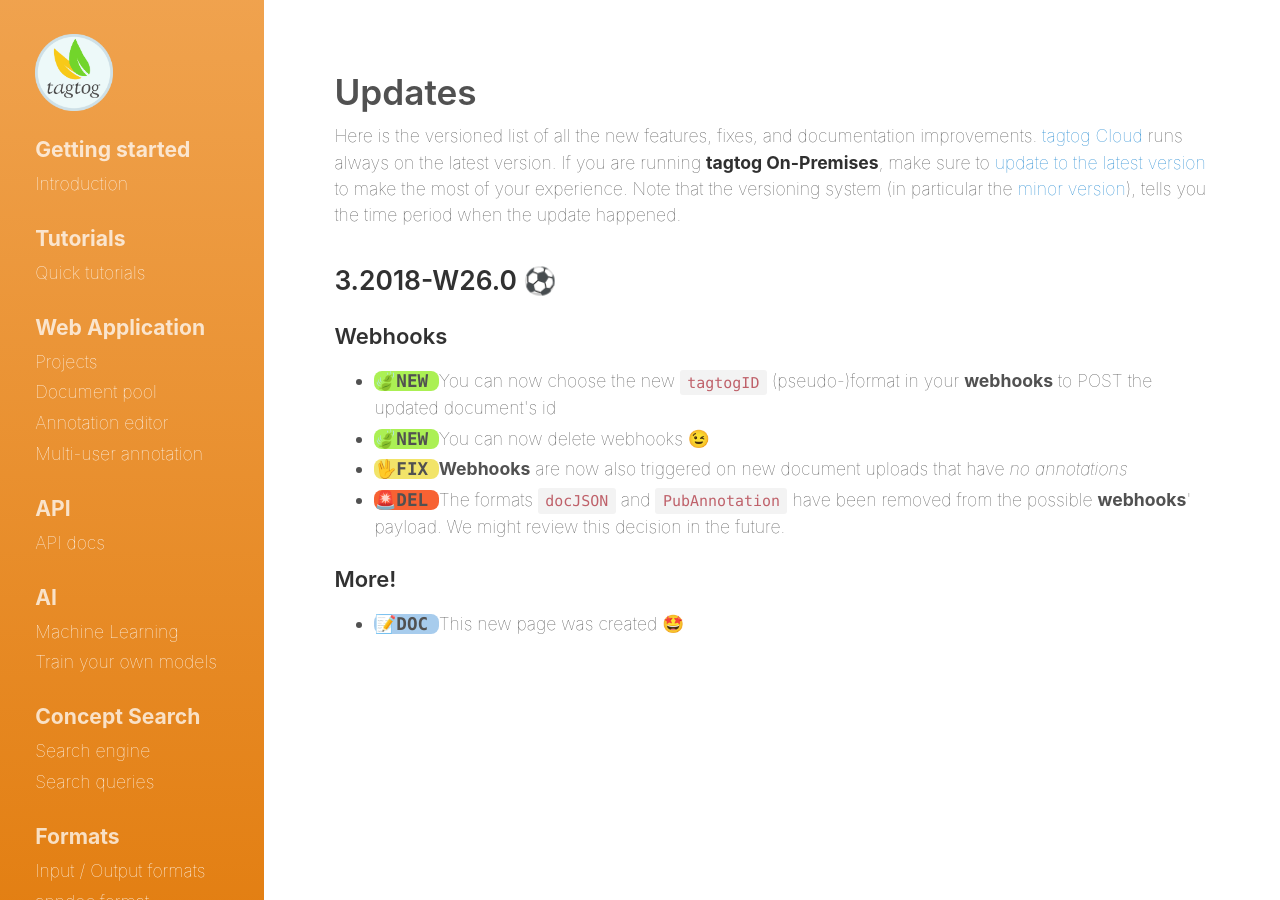
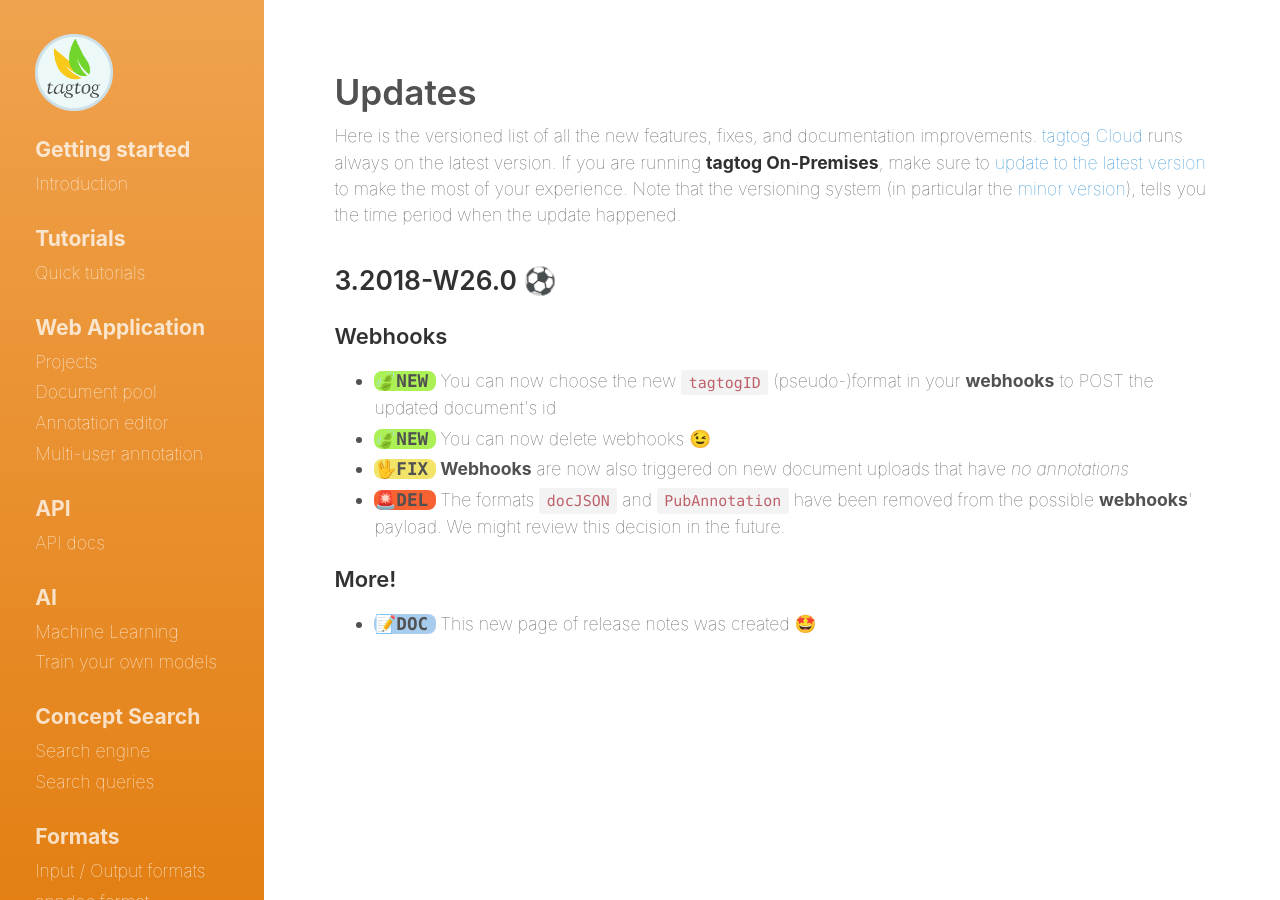
Before and after one commit to tagtogorg/tagtog-doc, a Jekyll site: the page built from updates.md, in a window 1280 px wide. Built offline with Jekyll 4.4.1, drawn with Linux system fonts in a browser that asks for light colours; nearby versions of some CDN libraries.

Commit message:
review style

```diff
--- a/assets/css/main.scss
+++ b/assets/css/main.scss
@@ -7,33 +7,41 @@ $sidebar-bg-color: #ED912D;
 
 ul.updates {
   .new::before {
-    content: "🍃NEW ";
+    content: "🍃NEW";
     background-color: rgb(171, 240, 84);
     border-radius: 8px;
+    padding-right: 8px;
+    margin-right: 4px;
     font-weight: bold;
     font-family: Lucida Console, Courier, monospace;
   }
 
   .fix::before {
-    content: "🖖FIX ";
+    content: "🖖FIX";
     background-color: rgb(242, 228, 105);
     border-radius: 8px;
+    padding-right: 8px;
+    margin-right: 4px;
     font-weight: bold;
     font-family: Lucida Console, Courier, monospace;
   }
 
   .doc::before {
-    content: "📝DOC ";
+    content: "📝DOC";
     background-color: rgb(167, 204, 237);
     border-radius: 8px;
+    padding-right: 8px;
+    margin-right: 4px;
     font-weight: bold;
     font-family: Lucida Console, Courier, monospace;
   }
 
   .del::before {
-    content: "🚨DEL ";
+    content: "🚨DEL";
     background-color: rgb(247, 98, 51);
     border-radius: 8px;
+    padding-right: 8px;
+    margin-right: 4px;
     font-weight: bold;
     font-family: Lucida Console, Courier, monospace;
   }
--- a/updates.md
+++ b/updates.md
@@ -21,5 +21,5 @@ Here is the versioned list of all the new features, fixes, and documentation imp
 ### More!
 
 <ul class="updates">
-  <li class="doc">This new page was created 🤩</li>
+  <li class="doc">This new page of release notes was created 🤩</li>
 </ul>
```
